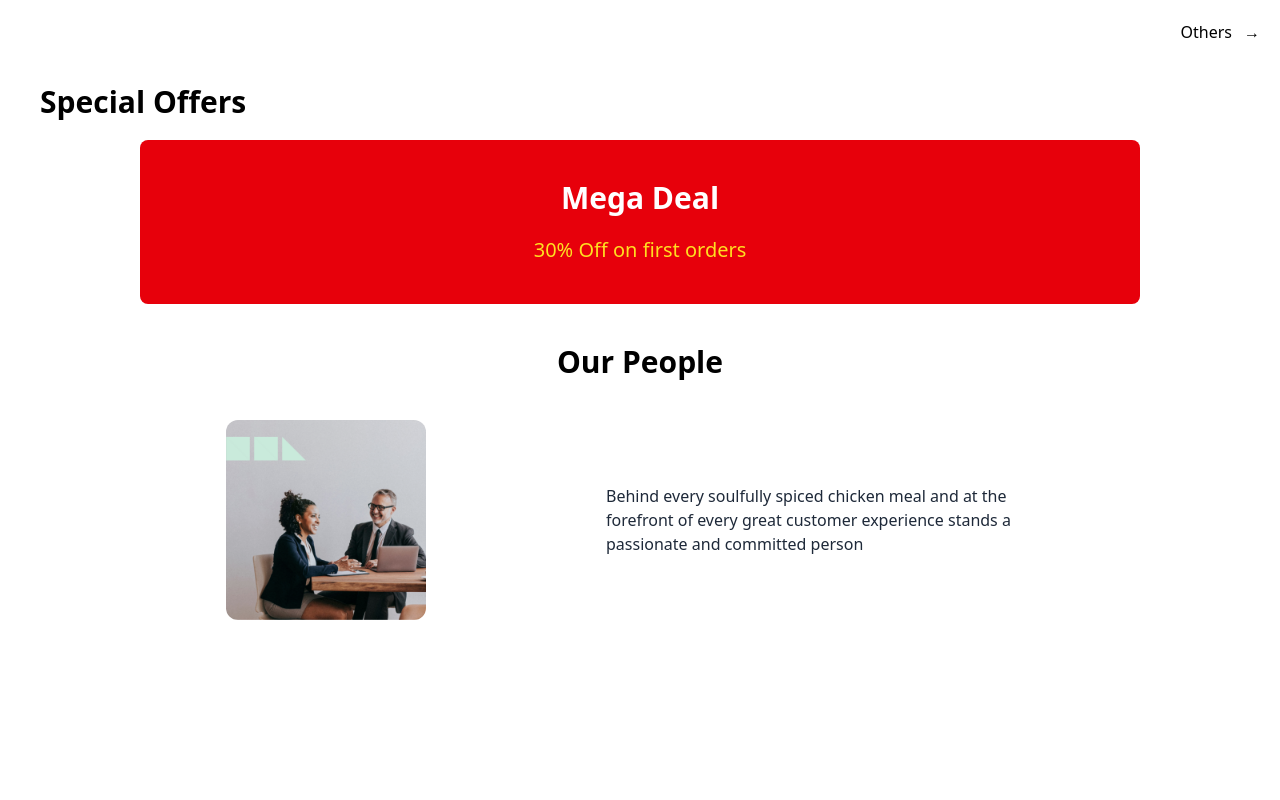
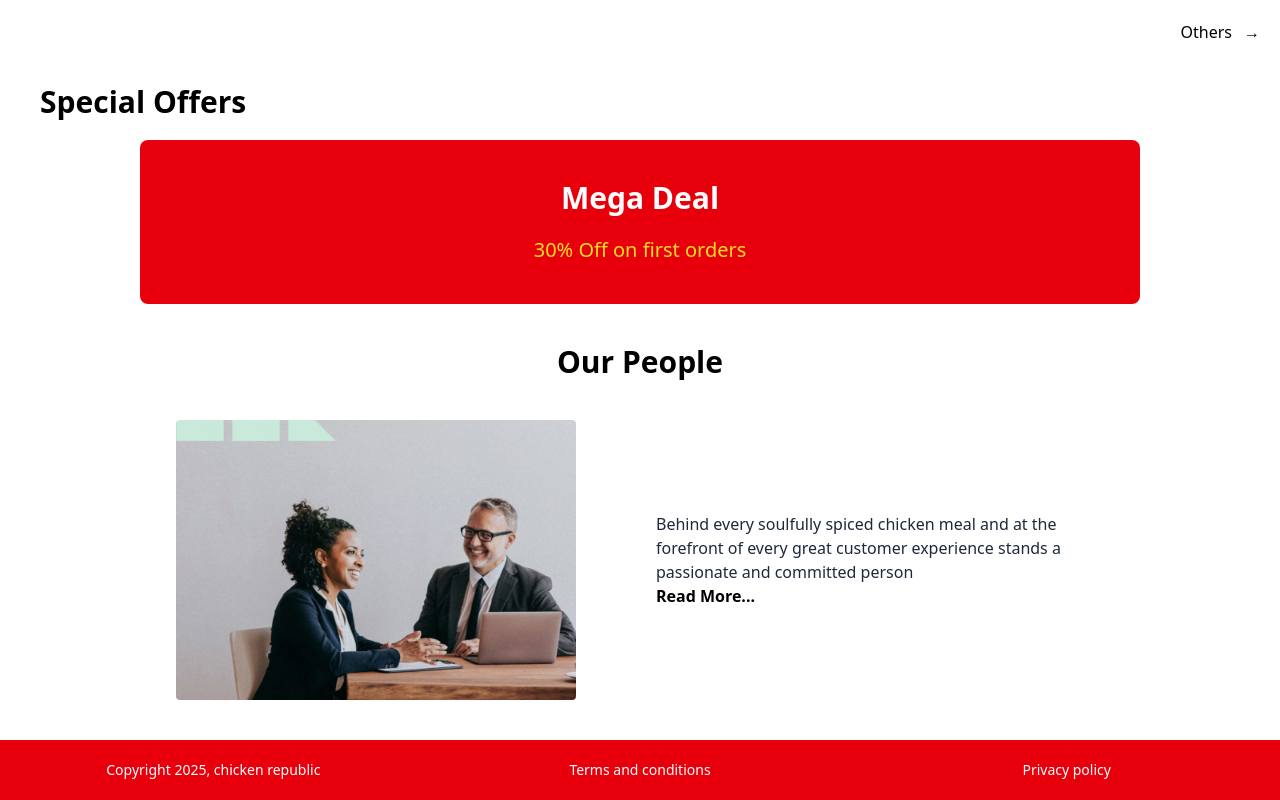
Before and after one commit to calebtolorunleke/the_chickenRep, a React (Vite) app: page / in a window 1280 px wide. Shown: the part 680-1480 px from the top of the page. Before the commit the page ends 1300 px from the top, so only its background shows below. Built offline with nearby package versions, Linux system fonts and the light colour scheme.

Commit message:
home page completion

```diff
--- /dev/null
+++ b/src/components/Home/Footer.jsx
@@ -0,0 +1,13 @@
+import React from "react";
+
+const Footer = () => {
+  return (
+    <div className="grid grid-cols-3 bg-red-600 text-white text-center text-sm items-center py-2 mt-10 md:py-5 md:mt-10">
+      <nav>Copyright 2025, chicken republic</nav>
+      <nav>Terms and conditions </nav>
+      <nav>Privacy policy</nav>
+    </div>
+  );
+};
+
+export default Footer;
--- a/src/components/Home/Home.jsx
+++ b/src/components/Home/Home.jsx
@@ -4,6 +4,7 @@ import Firtsly from "./Firtsly";
 import OurMenu from "./OurMenu";
 import SpecialOffer from "./SpecialOffer";
 import OurPeople from "./OurPeople";
+import Footer from "./Footer";
 
 const Home = () => {
   return (
@@ -13,6 +14,7 @@ const Home = () => {
       <OurMenu />
       <SpecialOffer />
       <OurPeople />
+      <Footer />
     </div>
   );
 };
--- a/src/components/Home/OurPeople.jsx
+++ b/src/components/Home/OurPeople.jsx
@@ -17,14 +17,17 @@ const OurPeople = () => {
       {People.map((Peopletake, index) => (
         <section
           key={index}
-          className="flex flex-row items-center justify-center gap-45 pt-5"
+          className="flex flex-row items-center justify-center gap-3 md:gap-20 pt-5 px-5"
         >
           <img
             src={Peopletake.PeopleIMG}
             alt={Peopletake.PeopleText}
-            className="w-50 h-50 object-cover rounded-xl"
+            className="w-50 h-40  md:w-100 md:h-70 object-cover rounded"
           />
-          <p className="text-gray-800 max-w-md">{Peopletake.PeopleText}</p>
+          <div>
+            <p className="text-gray-800 max-w-md">{Peopletake.PeopleText}</p>{" "}
+            <span className="font-bold">Read More...</span>
+          </div>
         </section>
       ))}
     </>
--- a/src/components/Home/SpecialOffer.jsx
+++ b/src/components/Home/SpecialOffer.jsx
@@ -6,12 +6,12 @@ const SpecialOffer = () => {
   ];
 
   return (
-    <section className="md:px-10">
+    <section className="px-5 md:px-10">
       <h1 className="font-bold text-xl md:text-3xl py-5">Special Offers</h1>
       {specialOffers.map((special, index) => (
         <div
           key={index}
-          className="flex flex-col bg-red-600 rounded-lg text-center space-y-5 md:py-10 md:mx-25 "
+          className="flex flex-col bg-red-600 rounded-lg text-center space-y-1 py-5 md:space-y-5 md:py-10 md:mx-25 "
         >
           <h1 className="text-3xl text-white font-bold">{special.head}</h1>
           <h3 className="text-xl text-yellow-300">{special.body}</h3>
```
